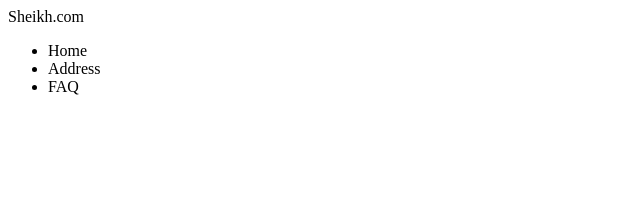
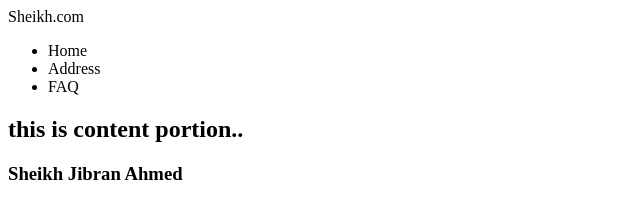
Before and after one commit to SJibranAhmed/Merge-repo, a plain HTML site: page index.html in a window 1280 px wide. Shown: the whole page, without its empty margins (0-640 px from the left). Drawn offline with Linux system fonts and the light colour scheme.

Commit message:
content part

```diff
--- a/index.html
+++ b/index.html
@@ -14,5 +14,12 @@
             <li>FAQ</li>
         </ul>
     </nav>
+    <!-- content portion  -->
+    <section>
+        <div class="container">
+            <h1>this is content portion..</h1>
+            <h3>Sheikh Jibran Ahmed</h3>
+        </div>
+    </section>
 </body>
 </html>
```
